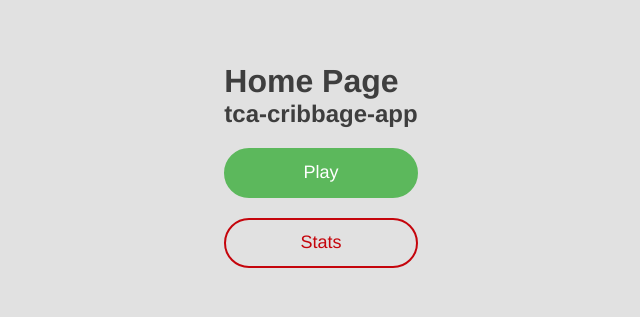
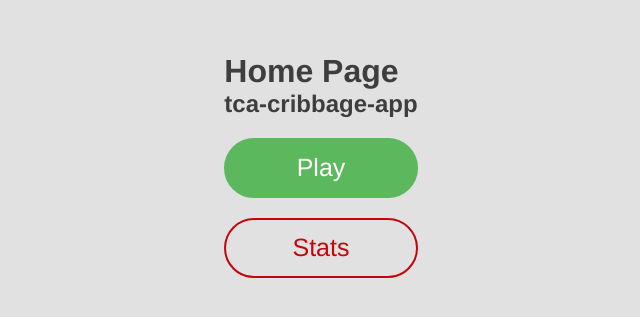
Before and after one commit to ClaytonDewey/tca-cribbage, a React (Create React App) app: page / in a window 1280 px wide. Shown: the part 235-552 px from the top of the page, without its empty margins (319-959 px from the left). Built offline with nearby package versions, Linux system fonts and the light colour scheme.

Commit message:
Changed button height & font-size

```diff
--- a/src/sass/components/_button.scss
+++ b/src/sass/components/_button.scss
@@ -9,9 +9,9 @@
     padding: 0px 1.5rem;
     text-decoration: none;
     cursor: pointer;
-    height: 5rem;
+    height: 6rem;
     width: 100%;
-    font-size: $default-font-size-mobile;
+    font-size: 2.5rem;
 
     &:hover {
         color: currentColor;
```
